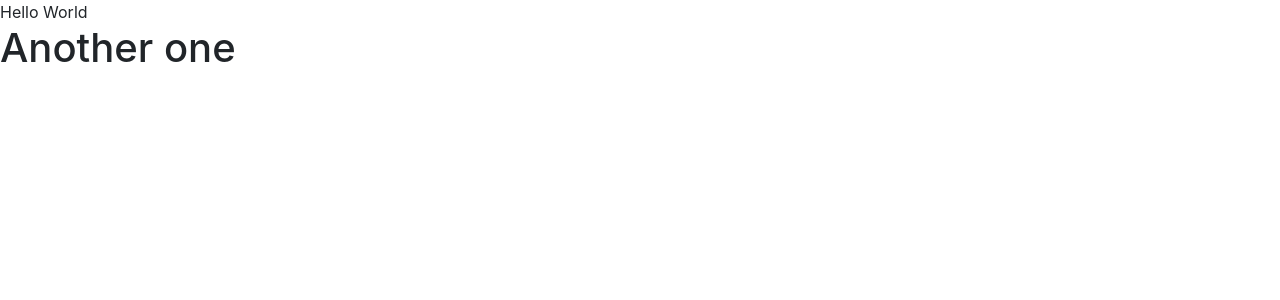
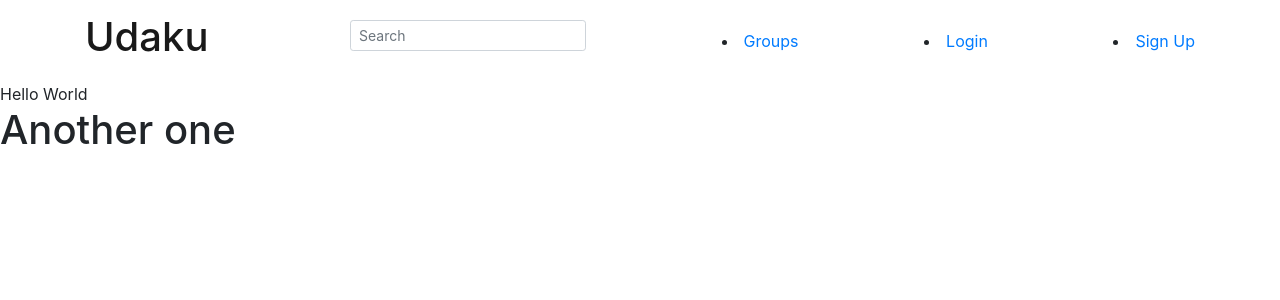
Before and after one commit to wesleymutwiri/hoodwinked2, a Django app: template templates/index.html in a window 1280 px wide. Shown: the top 300 px of the page. Run offline with Django 3.2, Linux system fonts and the light colour scheme; the template is opened without the code that fills it, so the values that code supplies are empty; parts of the project's set-up code (start-up, migrations or seed data) failed here and were passed over; some libraries are stand-ins or nearby versions; some web fonts are replaced.

Commit message:
added new navbar

```diff
--- a/templates/base.html
+++ b/templates/base.html
@@ -14,7 +14,7 @@
 
 <body>
 
-     {%block content%} {% endblock %} {% block scripts %}
+{%include 'navbar.html'%}     {%block content%} {% endblock %} {% block scripts %}
     <script src="//cdnjs.cloudflare.com/ajax/libs/ScrollMagic/2.0.5/ScrollMagic.min.js"></script>
     <script src="//cdnjs.cloudflare.com/ajax/libs/ScrollMagic/2.0.5/plugins/debug.addIndicators.min.js"></script>
     <script src="https://ajax.googleapis.com/ajax/libs/jquery/3.2.1/jquery.min.js"></script> {% bootstrap_javascript %} {% endblock %}
--- /dev/null
+++ b/templates/navbar.html
@@ -0,0 +1,27 @@
+<nav class="navbar sticky-top navbar-light">
+    <div class="container">
+        <a class="navbar-brand" href="{%url 'home'%}">
+            <h1> Udaku</h1>
+        </a>
+        <div class="navbar-center" style="margin-top:5px; margin-right:10px;">
+            <form action="" class="form-inline mx-auto" role="search">
+                <div class="input-group">
+                    <input type="text" class="form-control form-control-sm" placeholder="Search" name="profile">
+                </div>
+            </form>
+        </div>
+        {%if user.is_authenticated %}
+        <ul class="nav navbar-nav navbar-right">
+            <li><a href="#"> Post</a></li>
+            <li><a href="#"> Neighbourhood</a></li>
+            <li><a href="#"> Create Neighbourhood</a></li>
+            <li><a href="{% url 'accounts:logout' %}"> Logout</a></li>
+        </ul>
+        {%else%}
+        <li><a href="#"> Groups</a></li>
+        <li><a href="{% url 'accounts:login'%}">Login</a></li>
+        <li><a href="{% url 'accounts:signup'%}"> Sign Up</a></li>
+    </div>
+    {%endif%}
+    </div>
+</nav>
```
